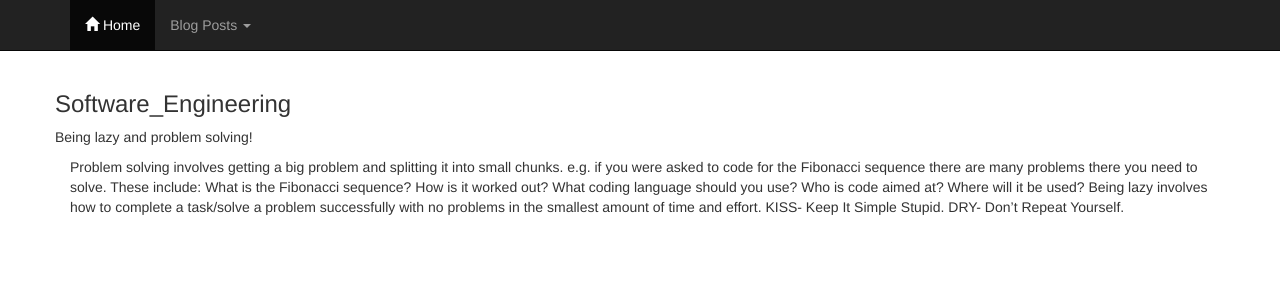
After one commit to MerinShibu/my-blog, a PHP site: template web/views/post/Software_Engineering.twig in a window 1280 px wide. The commit adds this page. Shown: the top 300 px of the page. Run offline with PHP 8.4, Linux system fonts and the light colour scheme; the template is opened without the code that fills it, so the values that code supplies are empty; some libraries are stand-ins or nearby versions.

Commit message:
MORE POSTS

```diff
--- a/web/css/main.css
+++ b/web/css/main.css
@@ -1,6 +1,6 @@
 .jumbotron {
-  background: #532F8C;
-  color: white;
+  background: #32CD32;
+  color: yellow;
   padding-bottom: 80px;
 }
 .jumbotron .btn-primary {
@@ -11,19 +11,19 @@
   background: #7646c1;
 }
 .jumbotron p {
-  color: #d9ccee;
+  color: #8A2BE2;
   max-width: 75%;
   margin: 1em auto 2em;
 }
 .jumbotron h1 {
-  font-size: 40px;
+  font-size: 50px;
 }
 .navbar + .jumbotron {
   margin-top: -20px;
 }
 .jumbotron .lang-logo {
   display: block;
-  background: #B01302;
+  background: #FF6347;
   border-radius: 50%;
   overflow: hidden;
   width: 100px;
--- a/web/index.php
+++ b/web/index.php
@@ -22,9 +22,9 @@ $app->get('/', function() use($app) {
   return $app['twig']->render('index.twig');
 });
 
-$app->get('/posts/{name}/', function($name) use($app) {
-    $app['monolog']->addDebug('posts/' . $name . '.twig');
-    return $app['twig']->render('posts/' . $name . '.twig');
+$app->get('/post/{name}/', function($name) use($app) {
+    $app['monolog']->addDebug('post/' . $name . '.twig');
+    return $app['twig']->render('post/' . $name . '.twig');
 });
 
 $app->run();
--- a/web/views/layout.html
+++ b/web/views/layout.html
@@ -1,7 +1,7 @@
 <!DOCTYPE html>
 <html>
     <head>
-        <title>My Blog</title>
+        <title>Merin's Blog</title>
         <link rel="stylesheet" type="text/css" href="//maxcdn.bootstrapcdn.com/bootstrap/3.3.4/css/bootstrap.min.css" />
         <script src="https://ajax.googleapis.com/ajax/libs/jquery/2.1.3/jquery.min.js"></script>
         <script type="text/javascript" src="//maxcdn.bootstrapcdn.com/bootstrap/3.3.4/js/bootstrap.min.js"></script>
@@ -17,11 +17,15 @@
               <li class="dropdown">
                 <a href="#" class="dropdown-toggle" data-toggle="dropdown" role="button" aria-expanded="false">Blog Posts <span class="caret"></span></a>
                   <ul class="dropdown-menu" role="menu">
-                    <li><a href="/posts/hello_world/">Hello World</a></li>
-                  </ul>
-              </li>
-            </ul>
-          </div>
+                    <li><a href="post/Software_Engineering">Software_Engineering</a></li>
+
+                         <li> <a href="post/Su_and_sudo_commands">Su and sudo commands</a></li>
+
+               <li> <a href="post/What_I_expect_from_this_course">What I expect from this course</a></li>
+
+
+    </div>
+
         </nav>
         {% block content %}{% endblock %}
     </body>
--- /dev/null
+++ b/web/views/post/Software_Engineering.twig
@@ -0,0 +1,19 @@
+{% extends "layout.html" %}
+
+{% block content %}
+<div class="container">
+    <div class="row">
+        <h3>Software_Engineering</h3>
+        <p>Being lazy and problem solving!</p>
+    </div> Problem solving involves getting a big problem and splitting it into small chunks. e.g. if you were asked to code for the Fibonacci sequence there are many problems there you need to solve. These include:
+What is the Fibonacci sequence?
+How is it worked out?
+What coding language should you use?
+Who is code aimed at?
+Where will it be used?
+
+
+
+Being lazy involves how to complete a task/solve a problem successfully with no problems in the smallest amount of time and effort. KISS- Keep It Simple Stupid. DRY- Don’t Repeat Yourself. </div>
+</div>
+{% endblock %}
```
Also changed, not shown: web/views/index.twig (+9 -4 lines), web/views/post/Su_and_sudo_commands.twig (added, +14 -0 lines), web/views/post/What_I_expect_from _this_course.twig (added, +12 -0 lines), web/views/post/What_I_expect_from_this_course.twig (added, +12 -0 lines).
